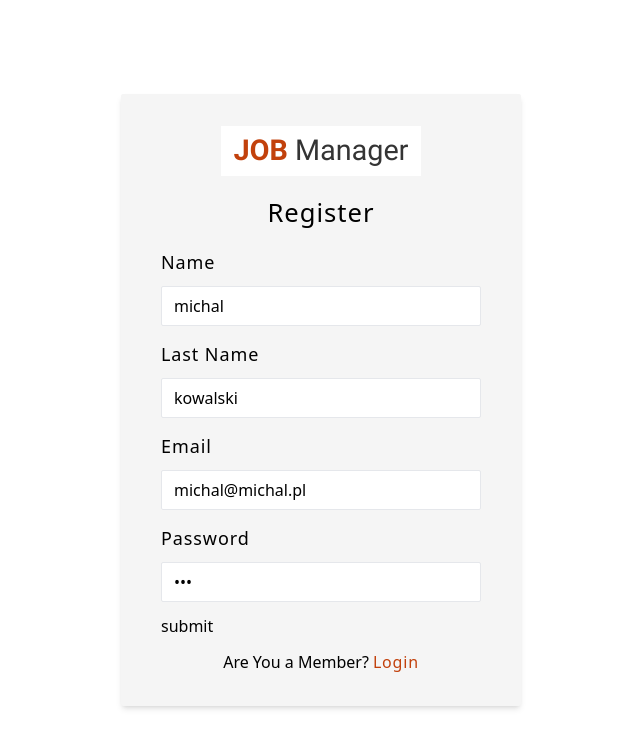
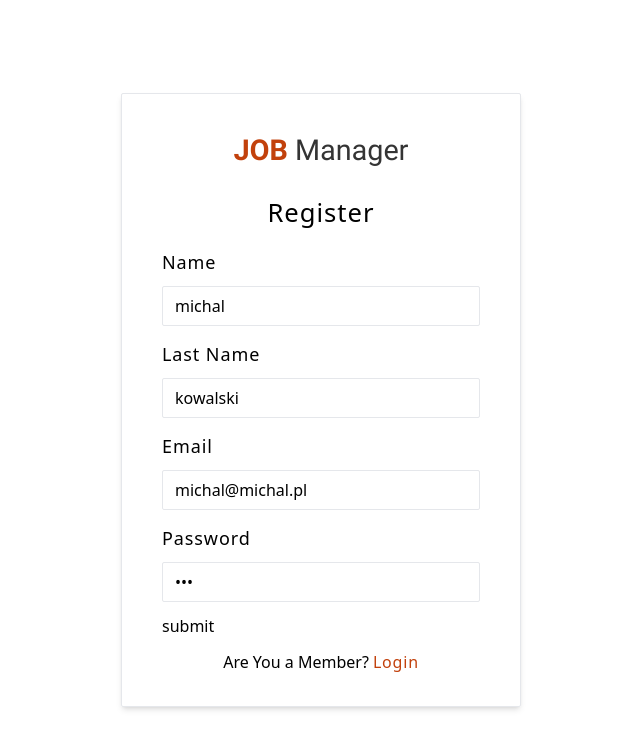
Before and after one commit to misiek869/jobs-app, a React (Vite) app: page /register in a window 1280 px wide. Shown: the top 748 px of the page, without its empty margins (319-959 px from the left). Built offline with nearby package versions, Linux system fonts and the light colour scheme.

Commit message:
change bg color

```diff
--- a/src/pages/Register.tsx
+++ b/src/pages/Register.tsx
@@ -4,8 +4,8 @@ import { Link } from 'react-router-dom'
 
 const Register = () => {
 	return (
-		<section className='min-h-screen grid place-items-center'>
-			<form className='w-[90vw] max-w-[400px] bg-neutral-100 rounded-sm shadow-md py-8 px-10'>
+		<section className='min-h-screen grid place-items-center '>
+			<form className='w-[90vw] max-w-[400px]  rounded-sm shadow-md py-8 px-10 border'>
 				<div className='flex justify-center mb-6'>
 					<Logo />
 				</div>
```
